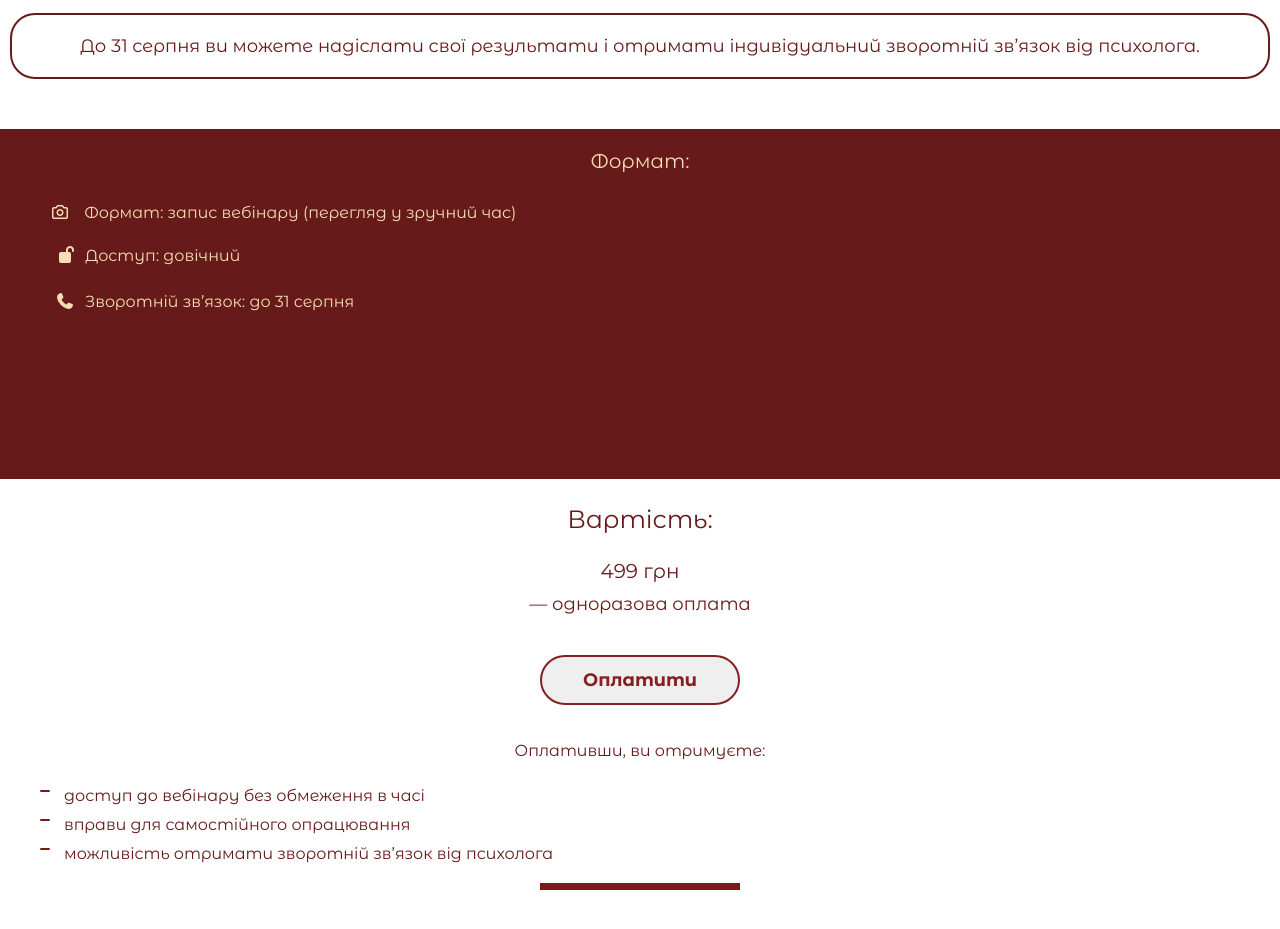
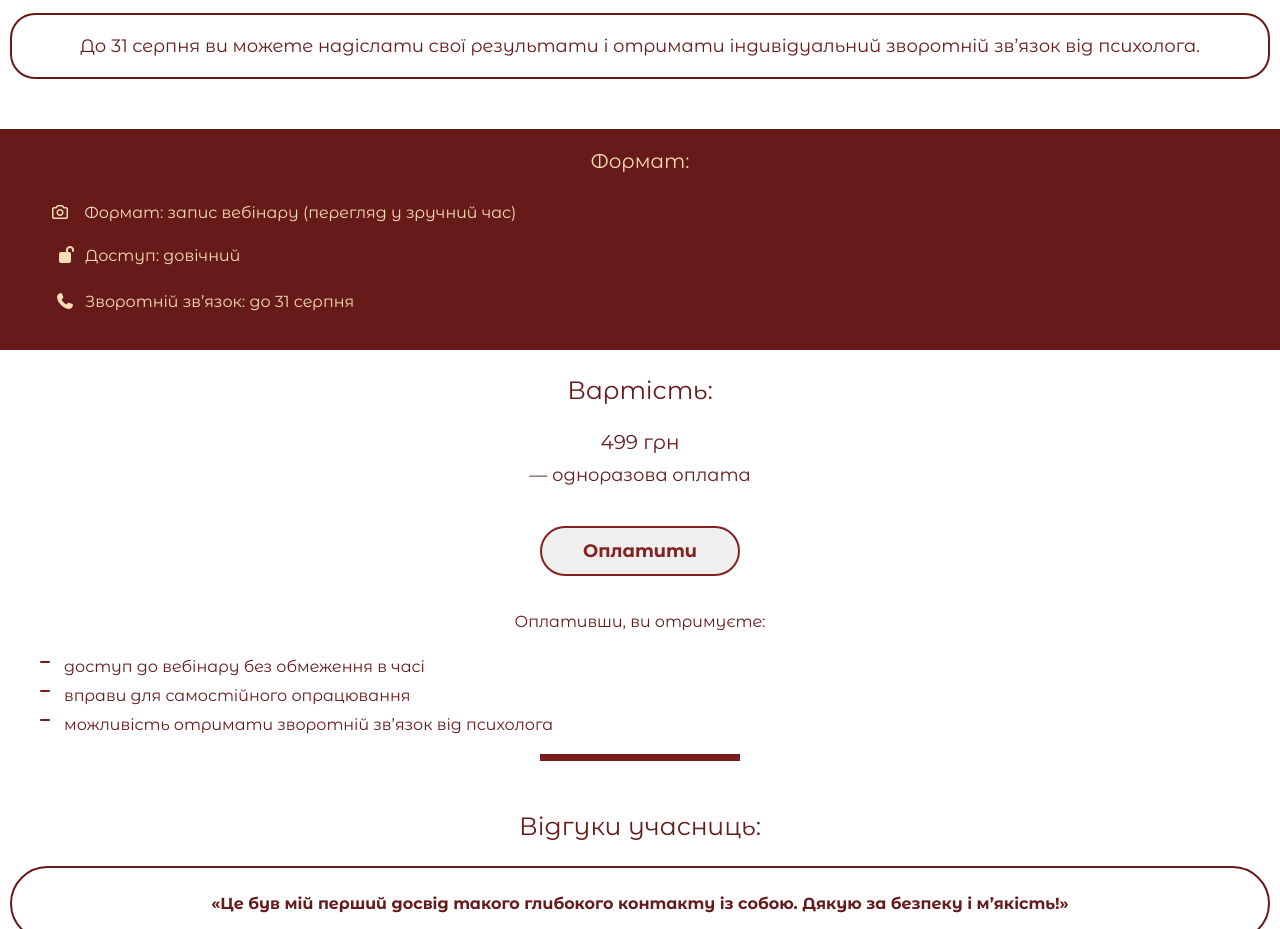
Before and after one commit to Saireckx/verst-vebinar, a plain HTML site: page index.html in a window 1280 px wide. Shown: the part 4364-5293 px from the top of the page. Drawn offline with Linux system fonts and the light colour scheme; a web font is replaced by a local one.

Commit message:
Update style.css

```diff
--- a/style.css
+++ b/style.css
@@ -201,10 +201,9 @@ li {
 }
 
 .format-block {
-    height: 350px;
-
     margin-top: 50px;
     background-color: rgb(103, 26, 26);
+    padding-bottom: 10px;
 
 }
 
```
